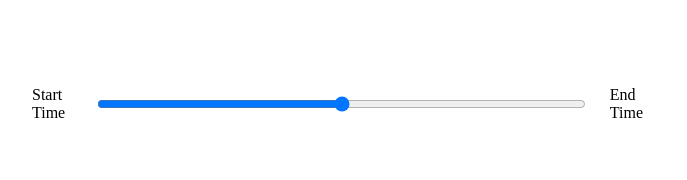
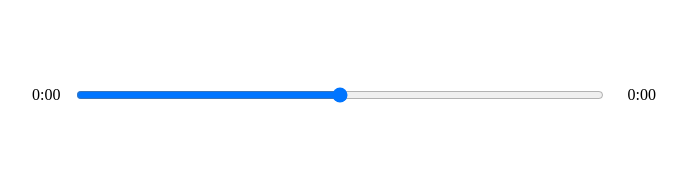
Before and after one commit to smfilho/react-player, a React (Create React App) app: page / in a window 1280 px wide. Shown: the part 410-590 px from the top of the page, without its empty margins (304-991 px from the left). Built offline with nearby package versions, Linux system fonts and the light colour scheme.

Commit message:
Start and end times done

```diff
--- a/src/App.js
+++ b/src/App.js
@@ -11,10 +11,16 @@
   // State
   const [songs, setSongs] = useState(data());
   const [currentSong, setCurrentSong] = useState(songs[7]);
+  const [isPlaying, setIsPlaying] = useState(false);
+
   return (
     <div className='App'>
       <Song currentSong={currentSong} />
-      <Player />
+      <Player
+        isPlaying={isPlaying}
+        setIsPlaying={setIsPlaying}
+        currentSong={currentSong}
+      />
     </div>
   );
 }
--- a/src/components/Player.js
+++ b/src/components/Player.js
@@ -1,3 +1,4 @@
+import { useState, useRef } from 'react';
 import { FontAwesomeIcon } from '@fortawesome/react-fontawesome';
 import {
   faPlay,
@@ -5,23 +6,74 @@
   faAngleRight,
 } from '@fortawesome/free-solid-svg-icons';
 
-const Player = () => {
+const Player = ({ currentSong, isPlaying, setIsPlaying }) => {
+  const audioRef = useRef(null);
+
+  const playSongHandler = () => {
+    if (isPlaying) {
+      audioRef.current.pause();
+      setIsPlaying(!isPlaying);
+    } else {
+      audioRef.current.play();
+      setIsPlaying(!isPlaying);
+    }
+  };
+
+  const timeUpdateHandler = e => {
+    const current = e.target.currentTime;
+    const duration = e.target.duration;
+    setSongInfo({ ...songInfo, currentTime: current, duration });
+  };
+
+  const getTime = time => {
+    return (
+      Math.floor(time / 60) + ':' + ('0' + Math.floor(time % 60)).slice(-2)
+    );
+  };
+
+  const dragHandler = e => {
+    audioRef.current.currentTime = e.target.value;
+    setSongInfo({ ...songInfo, currentTime: e.target.value });
+  };
+
+  const [songInfo, setSongInfo] = useState({
+    currentTime: null,
+    duration: null,
+  });
+
   return (
     <div className='player'>
       <div className='time-control'>
-        <p className='p_start-time'>Start Time</p>
-        <input type='range' />
-        <p className='p_end-time'>End Time</p>
+        <p className='p_start-time'>{getTime(songInfo.currentTime)}</p>
+        <input
+          min={0}
+          max={songInfo.duration}
+          value={songInfo.currentTime}
+          onChange={dragHandler}
+          type='range'
+        />
+        <p className='p_end-time'>{getTime(songInfo.duration)}</p>
       </div>
       <div className='play-control'>
         <FontAwesomeIcon className='skip-back' size='2x' icon={faAngleLeft} />
-        <FontAwesomeIcon className='play' size='2x' icon={faPlay} />
+        <FontAwesomeIcon
+          onClick={playSongHandler}
+          className='play'
+          size='2x'
+          icon={faPlay}
+        />
         <FontAwesomeIcon
           className='skip-forward'
           size='2x'
           icon={faAngleRight}
         />
       </div>
+      <audio
+        onTimeUpdate={timeUpdateHandler}
+        onLoadedMetadata={timeUpdateHandler}
+        ref={audioRef}
+        src={currentSong.audio}
+      ></audio>
     </div>
   );
 };
--- a/src/styles/_player.scss
+++ b/src/styles/_player.scss
@@ -14,7 +14,7 @@
   }
   input {
     width: 100%;
-    padding: 1rem 2rem;
+    padding: 1rem 0rem;
   }
 
   .p_end-time {
```
